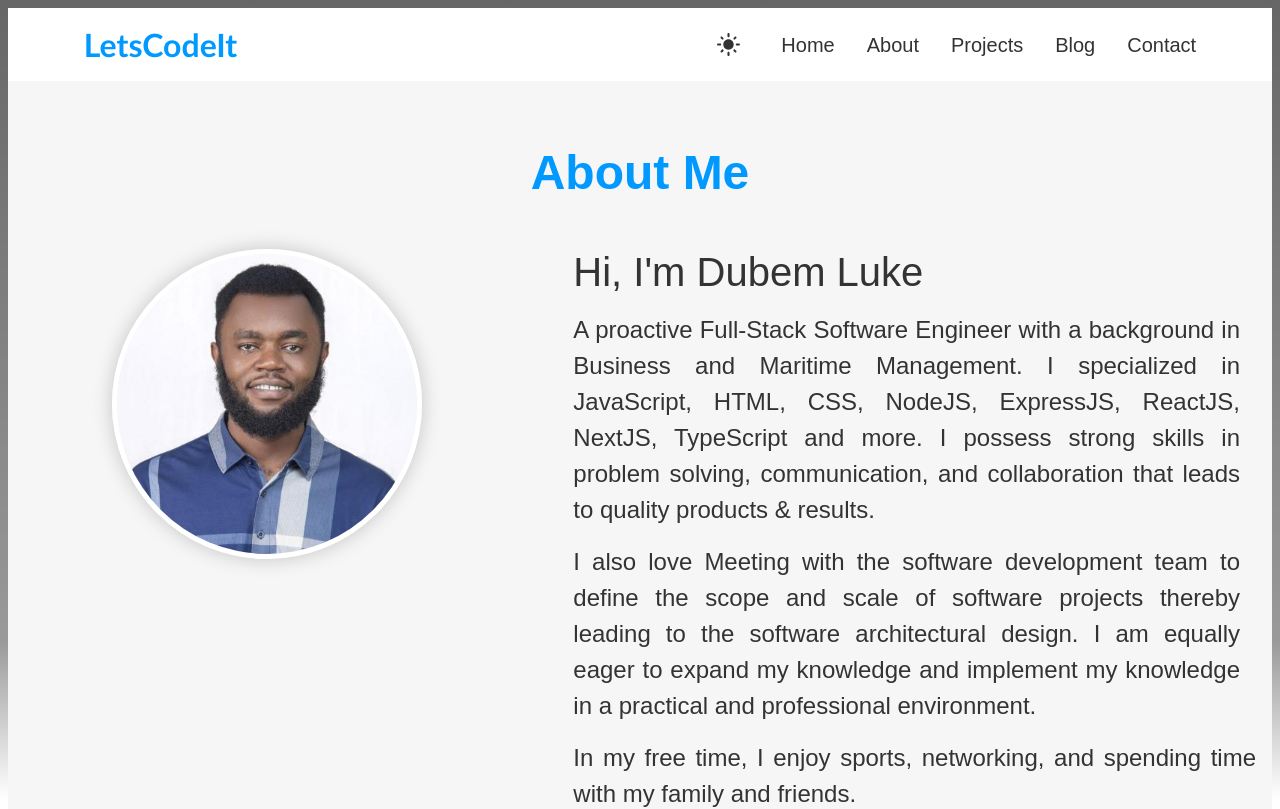
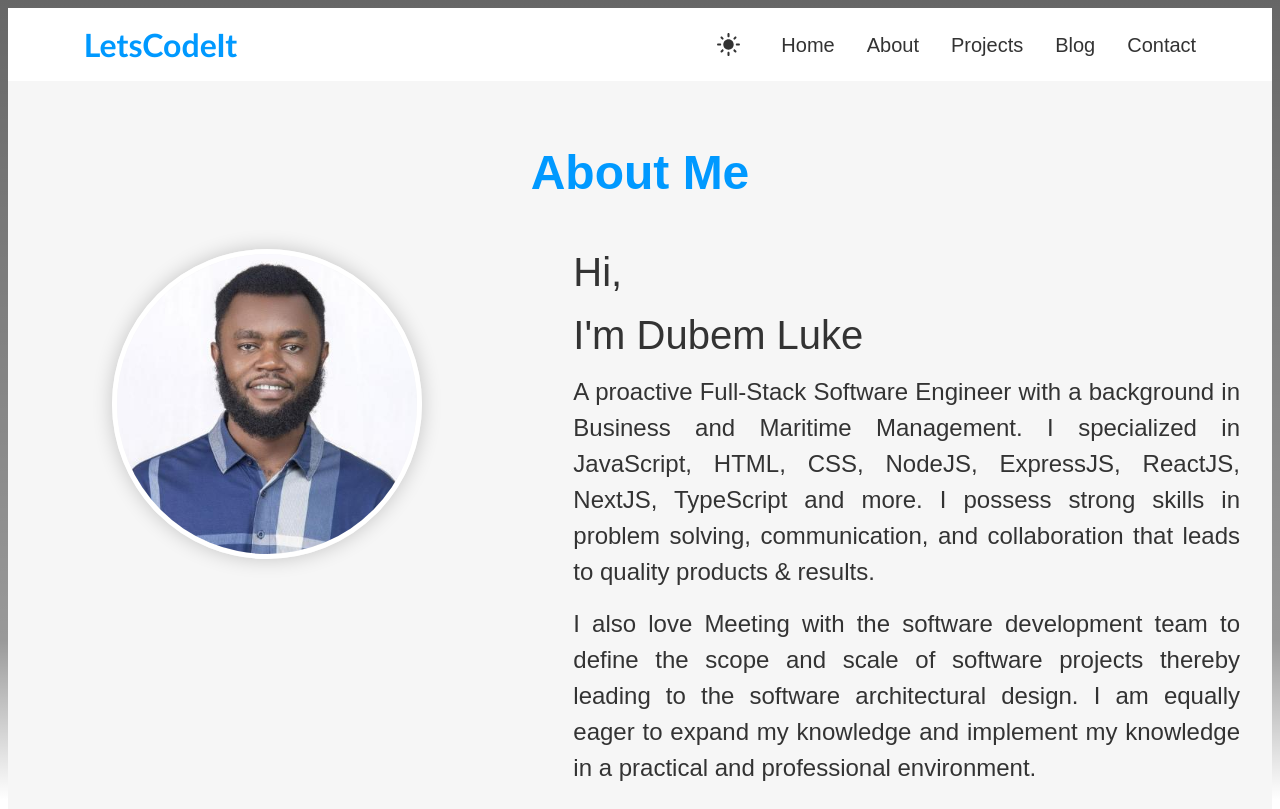
Before and after one commit to lukechidubem/portifolio-new, a React (Vite) app: page /about in a window 1280 px wide. Shown: the top 809 px of the page. Built offline with nearby package versions, Linux system fonts and the light colour scheme.

Commit message:
removed now file

```diff
--- a/src/pages/about.jsx
+++ b/src/pages/about.jsx
@@ -12,6 +12,7 @@ import {
 import profileImg from "../assets/104220384.jpeg";
 
 import { styled } from "@mui/system";
+import { useNavigate } from "react-router-dom";
 
 export const GradientOverlay = styled("div")(({ theme }) => ({
   position: "absolute",
@@ -25,28 +26,14 @@ export const GradientOverlay = styled("div")(({ theme }) => ({
 
 function AboutPage() {
   const theme = useTheme();
+
   const neutralLight = theme.palette.neutral.light;
   const dark = theme.palette.neutral.dark;
   const background = theme.palette.background.default;
   const primaryLight = theme.palette.primary.light;
   const alt = theme.palette.background.alt;
 
-  const theme2 = createTheme({
-    typography: {
-      fontFamily: [
-        "-apple-system",
-        "BlinkMacSystemFont",
-        '"Segoe UI"',
-        "Roboto",
-        '"Helvetica Neue"',
-        "Arial",
-        "sans-serif",
-        '"Apple Color Emoji"',
-        '"Segoe UI Emoji"',
-        '"Segoe UI Symbol"',
-      ].join(","),
-    },
-  });
+  const navigate = useNavigate();
 
   return (
     <Box
@@ -93,7 +80,15 @@ function AboutPage() {
             sx={{ mb: 2, fontSize: "2.5rem", ml: 2, px: 2 }}
           >
             {" "}
-            Hi, I'm Dubem Luke
+            <Typography
+              variant="h3"
+              component="h1"
+              sx={{ mb: 2, fontSize: "2.5rem" }}
+              onClick={() => navigate("/blog-write")}
+            >
+              Hi,
+            </Typography>{" "}
+            I'm Dubem Luke
           </Typography>
           <Typography
             className="about-text"
```
Also changed, not shown: now.json (deleted, +0 -8 lines).
